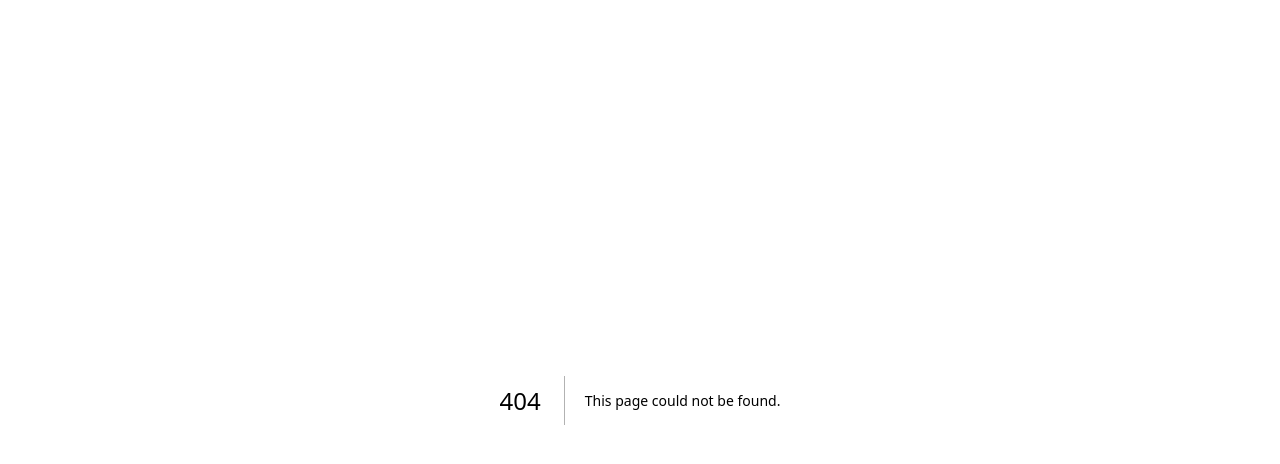
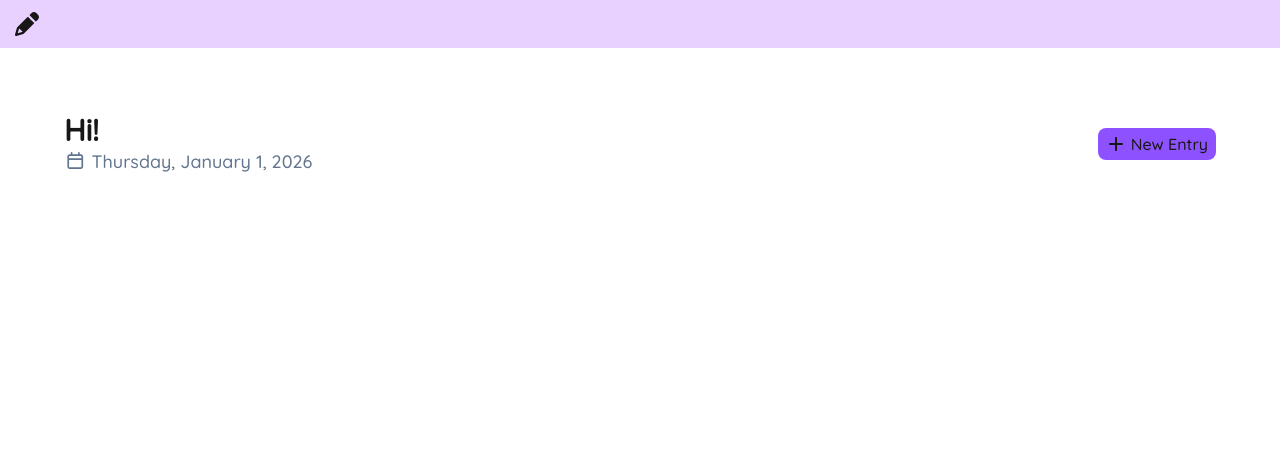
Before and after one commit to aelithron/journal, a Next.js app: page /home in a window 1280 px wide. Before the commit this address had no page. Shown: the top 464 px of the page. Built offline with nearby package versions, Linux system fonts and the light colour scheme.

Commit message:
start building out some more pages!

```diff
--- /dev/null
+++ b/app/(ui)/clientutils.module.tsx
@@ -0,0 +1,5 @@
+"use client";
+
+export function ClientDate({ date }: { date: Date }) {
+  return <>{date.toLocaleDateString(undefined, { dateStyle: "full" })}</>
+}
--- /dev/null
+++ b/app/(ui)/ui.module.tsx
@@ -0,0 +1,11 @@
+import { faPencil } from "@fortawesome/free-solid-svg-icons";
+import { FontAwesomeIcon } from "@fortawesome/react-fontawesome";
+import Link from "next/link";
+
+export function Header() {
+  return (
+    <header className="flex justify-between p-3 bg-purple-300/60 sticky top-0 z-10 items-center">
+      <Link className="hover:text-sky-500" href={"/"}><FontAwesomeIcon icon={faPencil} size="xl" /></Link>
+    </header>
+  )
+}
--- /dev/null
+++ b/app/create/page.tsx
@@ -0,0 +1,12 @@
+import { faPlus } from "@fortawesome/free-solid-svg-icons"
+import { FontAwesomeIcon } from "@fortawesome/react-fontawesome"
+import { Metadata } from "next"
+
+export const metadata: Metadata = { title: "Create" }
+export default function Page() {
+  return (
+    <main className="flex flex-col min-h-screen p-8 md:p-16">
+      <h1 className="text-3xl font-semibold"><FontAwesomeIcon icon={faPlus} /> New Entry</h1>
+    </main>
+  )
+}
--- /dev/null
+++ b/app/home/page.tsx
@@ -0,0 +1,21 @@
+import { faCalendar } from "@fortawesome/free-regular-svg-icons"
+import { FontAwesomeIcon } from "@fortawesome/react-fontawesome"
+import { Metadata } from "next"
+import Link from "next/link"
+import { ClientDate } from "../(ui)/clientutils.module"
+import { faPlus } from "@fortawesome/free-solid-svg-icons"
+
+export const metadata: Metadata = { title: "Home" }
+export default function Page() {
+  return (
+    <main className="flex flex-col min-h-screen p-8 md:p-16">
+      <div className="flex justify-between gap-2 items-center">
+        <div>
+          <h1 className="text-3xl font-semibold">Hi!</h1>
+          <h2 className="text-lg text-slate-500"><FontAwesomeIcon icon={faCalendar} /> <ClientDate date={new Date()} /></h2>
+        </div>
+        <Link href={"/create"} className="bg-violet-500 p-1 px-2 rounded-lg hover:text-sky-500"><FontAwesomeIcon icon={faPlus} /> New Entry</Link>
+      </div>
+    </main>
+  )
+}
--- a/app/layout.tsx
+++ b/app/layout.tsx
@@ -3,6 +3,7 @@ import { Quicksand } from "next/font/google";
 import { config } from '@fortawesome/fontawesome-svg-core';
 import '@fortawesome/fontawesome-svg-core/styles.css';
 import "./globals.css";
+import { Header } from "./(ui)/ui.module";
 
 config.autoAddCss = false;
 const quicksand = Quicksand({ weight: "500" });
@@ -17,6 +18,7 @@ export default function RootLayout({ children }: Readonly<{ children: React.Reac
   return (
     <html lang="en">
       <body className={`${quicksand.className} antialiased`}>
+        <Header />
         {children}
       </body>
     </html>
```
